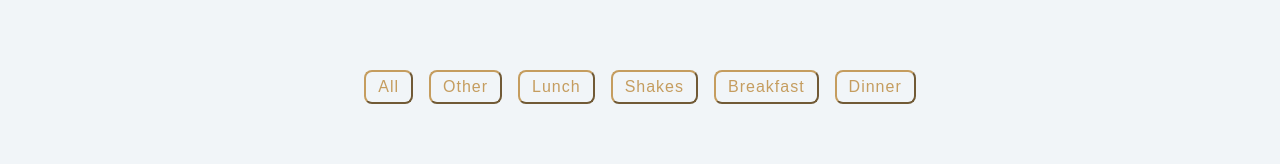
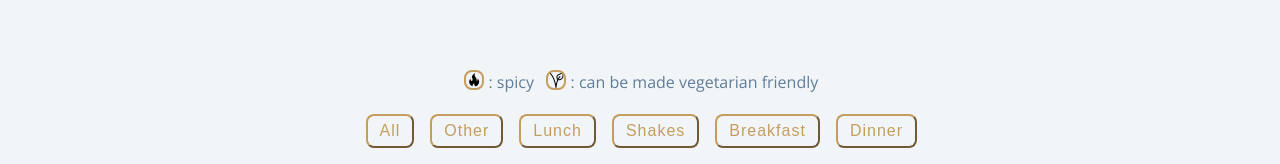
Before and after one commit to lukeoruke/Maui-Chicken-And-Poke-Web-App, a plain HTML site: page menu.html in a window 1280 px wide. Shown: the part 224-388 px from the top of the page. Drawn offline with nearby package versions, Linux system fonts and the light colour scheme.

Commit message:
lil bar thing

```diff
--- a/menu.html
+++ b/menu.html
@@ -28,6 +28,18 @@
         <div class="underline"></div>
       </div> -->
       <!-- filter buttons -->
+      <section>
+        <img src="./spicy.jpg" alt="spicy" class="pref-logo" />
+        <body class="pref-text">
+          : spicy&nbsp&nbsp
+        </body>
+        <img src="./vegetarian.png" alt="veg" class="pref-logo" />
+        <body>
+          <p class="pref-text">
+            : can be made vegetarian friendly
+          </p>
+        </body>
+      </section>
       <div class="btn-container">
         <!-- <button type="button" class="filter-btn" data-id="all">all</button>
         <button type="button" class="filter-btn" data-id="breakfast">
--- a/styles.css
+++ b/styles.css
@@ -275,3 +275,20 @@ Menu
     height: 150px;
   }
 }
+
+.pref-logo {
+  display: inline-block;
+  vertical-align: top;
+  text-align: center;
+  object-fit: scale-down;
+  height: 20px;
+  border: 0.14rem solid var(--clr-gold);
+  border-radius: var(--radius);
+}
+
+.pref-text {
+  display: inline-block;
+  text-align: center;
+  margin-bottom: 1.25rem;
+  color: var(--clr-grey-5);
+}
```
Also changed, not shown: spicy.jpg (added), vegetarian.png (added).
